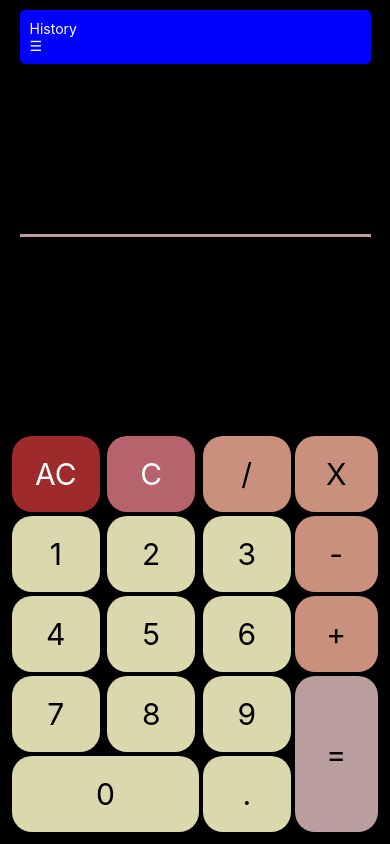
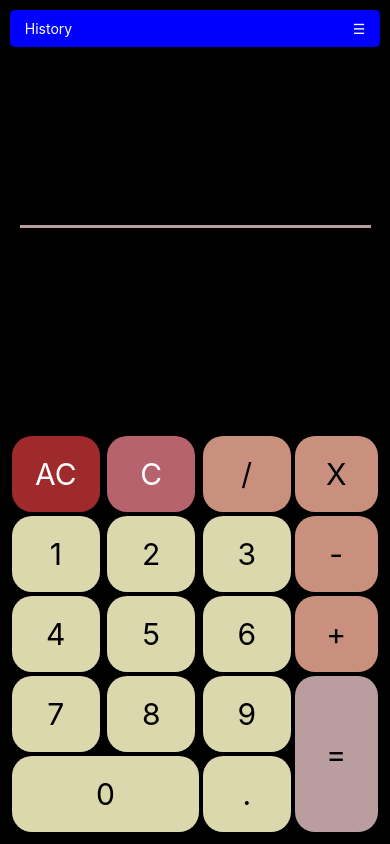
Before and after one commit to Nicolewrack23/Calculator_App, a React Native app in the folder project-calculator-app/: screen / in a window 390 px wide. Built offline with nearby package versions, Linux system fonts and the light colour scheme.

Commit message:
styling the pressable

```diff
--- a/project-calculator-app/components/Accordion.js
+++ b/project-calculator-app/components/Accordion.js
@@ -31,18 +31,20 @@ const equationListAccordion = ({ storedData }) => {
 export default equationListAccordion;
 const styles = StyleSheet.create({
   accordionBox: {
-    width: "90%",
+    width: "95%",
     margin: 10,
   },
   pressable: {
     backgroundColor: "blue",
     padding: 10,
+    paddingHorizontal: 15,
     borderRadius: 5,
     flex: 1,
+    flexDirection: "row",
+    justifyContent: "space-between",
   },
   item: {
     color: "white",
     textAlign: "",
-    flexDirection: "column",
   },
 });
```
